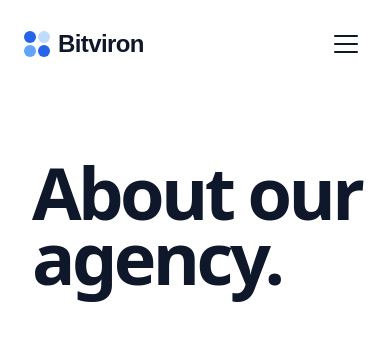
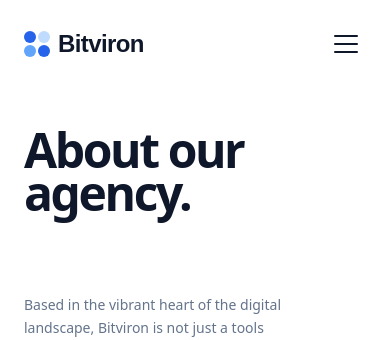
Before and after one commit to expelon/bitviron_saas, a Next.js app: page /about in a window 390 px wide. Shown: the top 340 px of the page. Built offline with nearby package versions, Linux system fonts and the light colour scheme.

Commit message:
update about page

```diff
--- a/app/about/page.tsx
+++ b/app/about/page.tsx
@@ -56,14 +56,14 @@ const team = [
 
 export default function AboutPage() {
     return (
-        <div className="min-h-screen bg-white font-sans selection:bg-black selection:text-white pt-40 overflow-x-hidden">
-            <div className="max-w-[1600px] mx-auto px-8 md:px-12">
+        <div className="min-h-screen bg-white font-sans selection:bg-black selection:text-white pt-32 md:pt-40 overflow-x-hidden w-full">
+            <div className="max-w-[1600px] mx-auto px-6 md:px-12">
 
                 {/* Hero Section */}
                 <div className="grid grid-cols-12 gap-8 mb-32 md:mb-48 relative">
                     {/* Main Title */}
                     <div className="col-span-12 md:col-span-8">
-                        <h1 className="text-7xl md:text-[10vw] font-bold text-slate-900 leading-[0.9] tracking-tighter mb-16">
+                        <h1 className="text-5xl md:text-[10vw] font-bold text-slate-900 leading-[0.9] tracking-tighter mb-12 md:mb-16 break-words">
                             About our<br />agency.
                         </h1>
                     </div>
@@ -77,8 +77,8 @@ export default function AboutPage() {
 
                     {/* Mission Statement & Scroll Circle */}
                     <div className="col-span-12 mt-12 md:mt-0 flex flex-col md:flex-row items-start md:items-end justify-between">
-                        <div className="max-w-2xl">
-                            <p className="text-2xl md:text-3xl font-medium text-slate-800 leading-tight">
+                        <div className="max-w-2xl w-full">
+                            <p className="text-2xl md:text-3xl font-medium text-slate-800 leading-tight max-w-full break-words">
                                 Our mission is to turn your dreams into reality, one pixel at a time. With a diverse team of designers, developers, and innovators, we're constantly pushing the boundaries of what's possible in the digital world.
                             </p>
                         </div>
```
